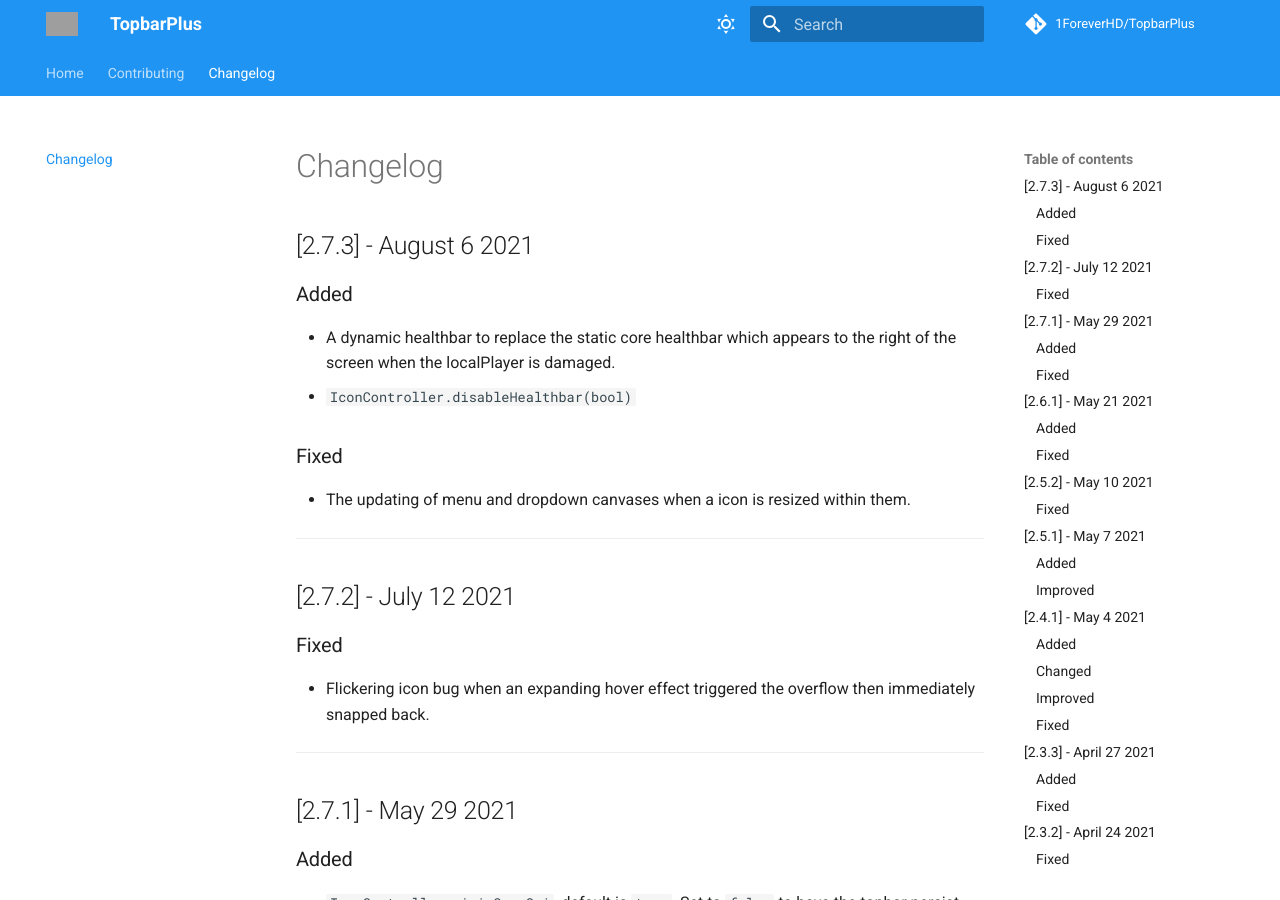
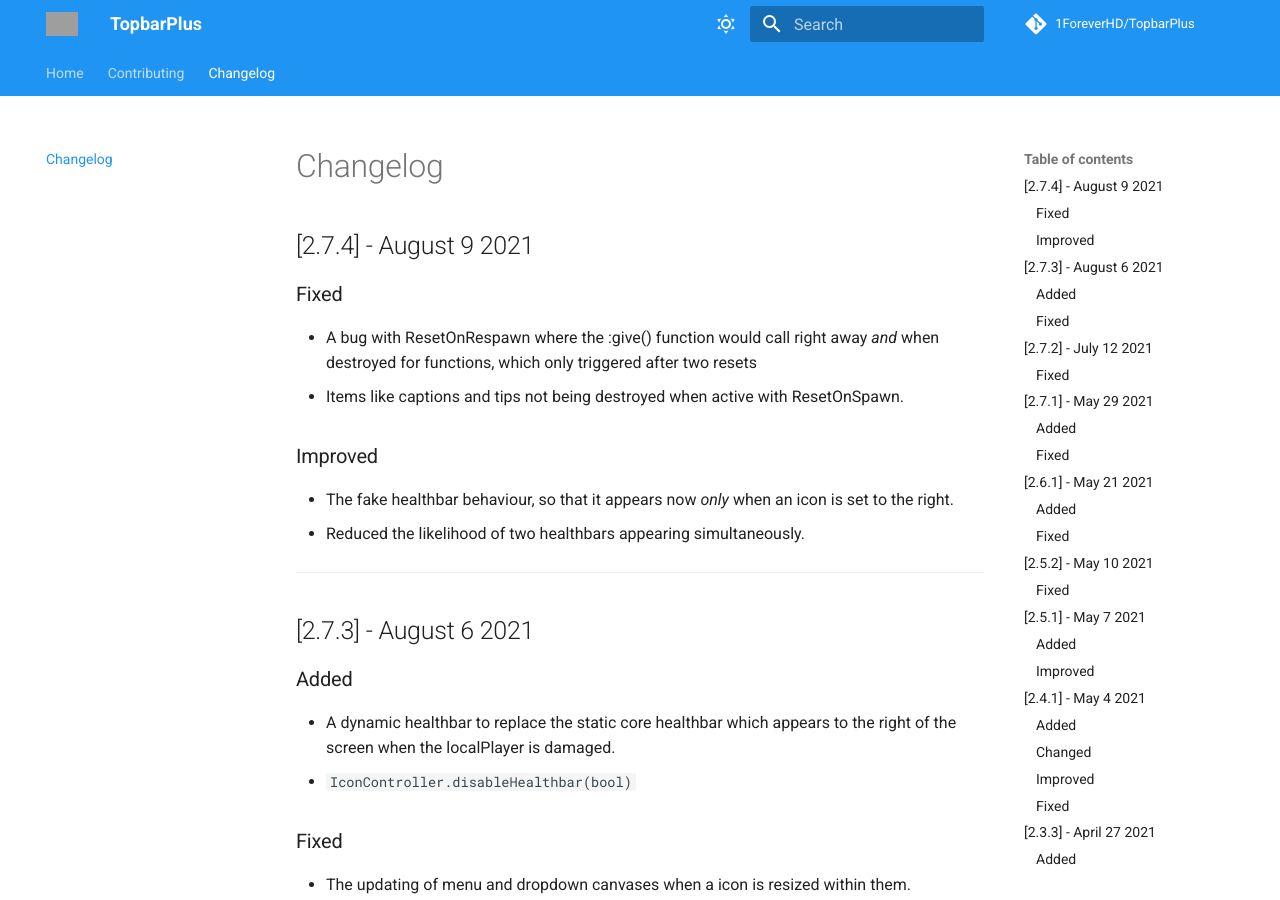
Before and after one commit to 1ForeverHD/TopbarPlus, an MkDocs documentation site: the page built from docs/changelog.md, in a window 1280 px wide and 900 px high. Built offline with MkDocs 1.6.1 and Material for MkDocs 9.7.7, drawn with Linux system fonts in a browser that asks for light colours; comment, search, counter and statistics services are not loaded; grey boxes are pictures that could not be loaded.

Commit message:
Various fixes for ResetOnSpawn and improvements to the fake healthbar

```diff
--- a/docs/changelog.md
+++ b/docs/changelog.md
@@ -1,3 +1,15 @@
+## [2.7.4] - August 9 2021
+### Fixed
+- A bug with ResetOnRespawn where the :give() function would call right away *and* when destroyed for functions, which only triggered after two resets
+- Items like captions and tips not being destroyed when active with ResetOnSpawn.
+
+### Improved
+- The fake healthbar behaviour, so that it appears now *only* when an icon is set to the right.
+- Reduced the likelihood of two healthbars appearing simultaneously.
+
+
+
+--------
 ## [2.7.3] - August 6 2021
 ### Added
 - A dynamic healthbar to replace the static core healthbar which appears to the right of the screen when the localPlayer is damaged.
```
Also changed, not shown: 3 other files.
